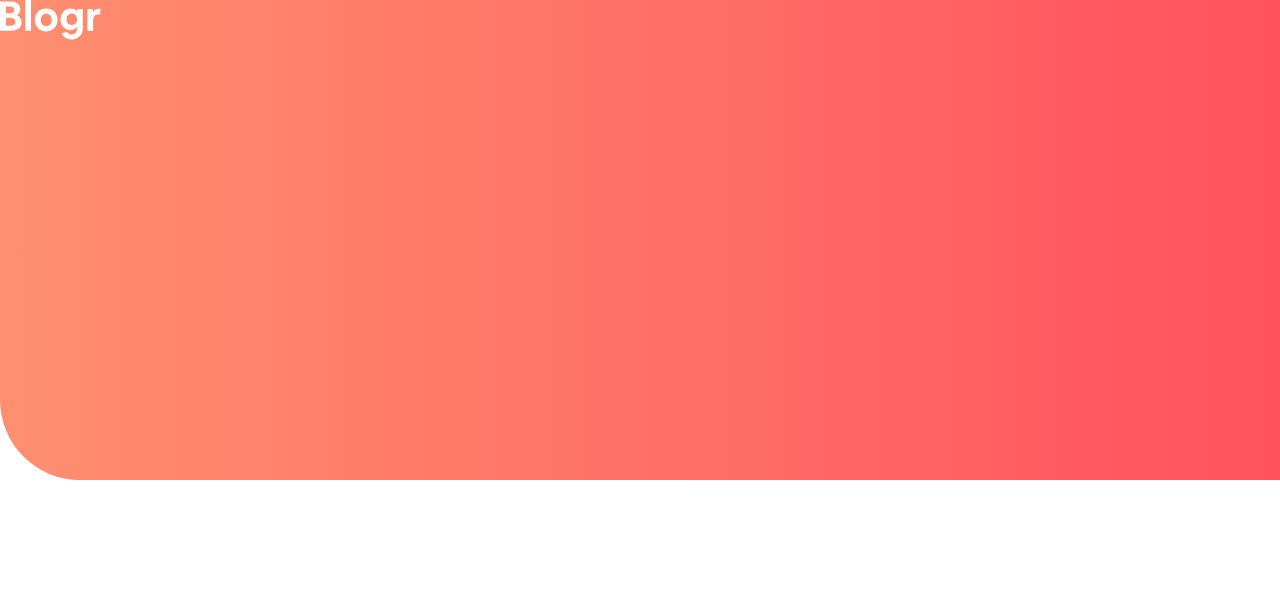
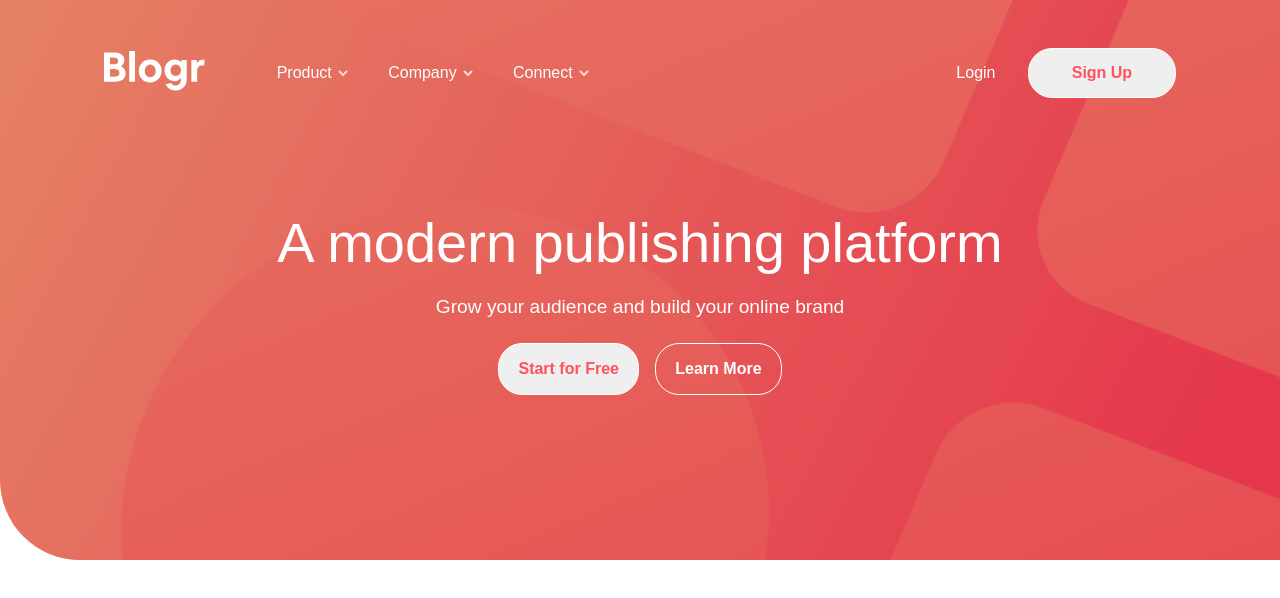
Before and after one commit to Brnjak6/frontendmentor_blogr, a React (Create React App) app: page / in a window 1280 px wide. Shown: the top 598 px of the page. Built offline with nearby package versions, Linux system fonts and the light colour scheme.

Commit message:
header improvements

```diff
--- a/src/components/Header.js
+++ b/src/components/Header.js
@@ -6,6 +6,14 @@ function Header() {
   return (
     <div className={styles.container}>
       <Navigation />
+      <div className={styles.title}>
+        <h1>A modern publishing platform</h1>
+        <h4>Grow your audience and build your online brand</h4>
+      </div>
+      <div className={styles.call_to_action}>
+        <button className={styles.btn_start}>Start for Free</button>
+        <button className={styles.btn_learn}>Learn More</button>
+      </div>
     </div>
   );
 }
--- a/src/components/Navigation.js
+++ b/src/components/Navigation.js
@@ -1,11 +1,32 @@
 import React from "react";
 import styles from "../styles/Header.module.scss";
 import LogoSvg from "../svgs/Logo";
+import LightArrow from "../svgs/LightArrow";
 
 function Navigation() {
   return (
     <div className={styles.navigation}>
-      <LogoSvg />
+      <section className={styles.left_side}>
+        <LogoSvg />
+        <div className={styles.drop_items}>
+          <div className={styles.drop_item}>
+            <p>Product</p>
+            <LightArrow />
+          </div>
+          <div className={styles.drop_item}>
+            <p>Company</p>
+            <LightArrow />
+          </div>
+          <div className={styles.drop_item}>
+            <p>Connect</p>
+            <LightArrow />
+          </div>
+        </div>
+      </section>
+      <section className={styles.right_side}>
+        <p style={{ marginRight: "2rem", cursor: "pointer" }}>Login</p>
+        <button>Sign Up</button>
+      </section>
     </div>
   );
 }
--- a/src/styles/Base.scss
+++ b/src/styles/Base.scss
@@ -4,9 +4,41 @@ html,
 body {
   padding: 0;
   margin: 0;
-  font-family: "Overpass", sans-serif;
+  font-family: "Ubuntu", sans-serif;
   overflow-x: hidden;
   color: $white;
   font-size: 16px;
   -webkit-tap-highlight-color: transparent;
 }
+
+button {
+  outline: none;
+  border: 1px solid #fff;
+  border-radius: 1.5rem;
+  padding: 0.5rem 2.7rem;
+  font-family: "Ubuntu", sans-serif;
+  font-weight: 600;
+  color: $light-red;
+  font-size: 16px;
+  cursor: pointer;
+}
+
+// SVG
+.header_container_svg {
+  width: 100vw;
+  height: 100%;
+}
+
+.header_svg {
+  width: 100%;
+  right: 0%;
+  top: 0%;
+  left: 0%;
+}
+
+.light-arrow-svg {
+  width: 10px;
+  height: 10px;
+  margin-left: 0.4rem;
+  margin-top: 0.25rem;
+}
--- a/src/styles/Header.module.scss
+++ b/src/styles/Header.module.scss
@@ -2,11 +2,75 @@
 
 .container {
   width: 100%;
-  min-height: 30rem;
+  min-height: 35rem;
   border-radius: 0 0 0 5rem;
-  background: linear-gradient(to right, $very-light-red, $light-red);
+  background: url("../images/header.png");
+  background-size: cover;
 }
 
 .navigation {
-  width: 100%;
+  width: 100vw;
+  display: flex;
+  justify-content: space-around;
+  padding-top: 3rem;
+  font-weight: 500;
 }
+
+.left_side {
+  display: flex;
+  align-items: center;
+  padding-right: 5rem;
+}
+
+.right_side {
+  display: flex;
+  padding-left: 5rem;
+}
+
+.drop_items {
+  display: flex;
+  margin-left: 2rem;
+}
+
+.drop_item {
+  display: flex;
+  justify-content: center;
+  align-items: center;
+  margin-left: 2.5rem;
+  cursor: pointer;
+}
+
+.title {
+  text-align: center;
+  font-family: "Overpass", sans-serif;
+  margin-top: 7rem;
+
+  h1 {
+    font-size: 3.5rem;
+    font-weight: 500;
+    height: 3rem;
+  }
+
+  h4 {
+    font-weight: 400;
+    font-size: 1.2rem;
+  }
+}
+
+.call_to_action {
+  display: flex;
+  align-items: center;
+  justify-content: center;
+}
+
+.btn_start {
+  padding: 1rem 1.2rem;
+  margin-right: 0.5rem;
+}
+
+.btn_learn {
+  padding: 1rem 1.2rem;
+  background: transparent;
+  color: $white;
+  margin-left: 0.5rem;
+}
--- /dev/null
+++ b/src/svgs/LightArrow.js
@@ -0,0 +1,17 @@
+import React from "react";
+
+function LightArrow() {
+  return (
+    <svg className="light-arrow-svg" xmlns="http://www.w3.org/2000/svg">
+      <path
+        fill="none"
+        stroke="#FFF"
+        stroke-width="2"
+        opacity=".75"
+        d="M1 1l4 4 4-4"
+      />
+    </svg>
+  );
+}
+
+export default LightArrow;
```
Also changed, not shown: src/images/bg-pattern-intro.svg, src/images/header.png (added).
